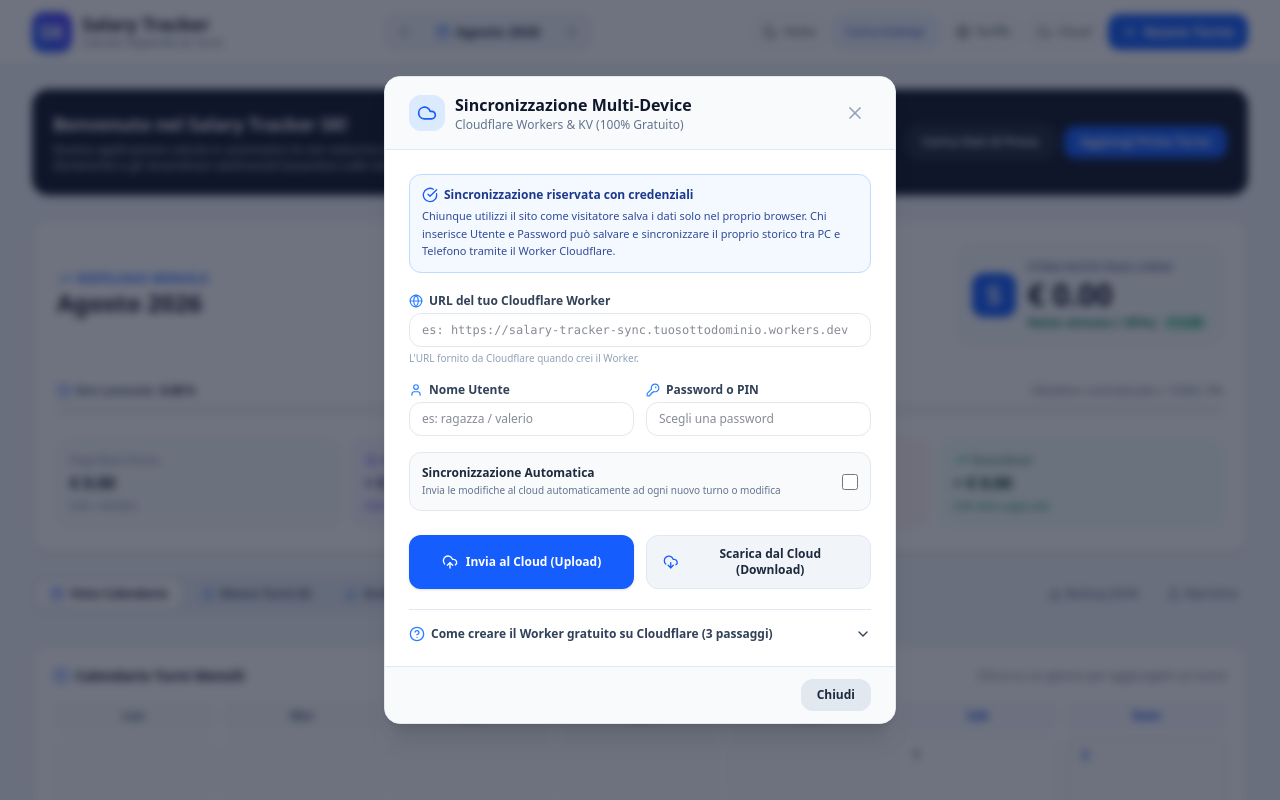
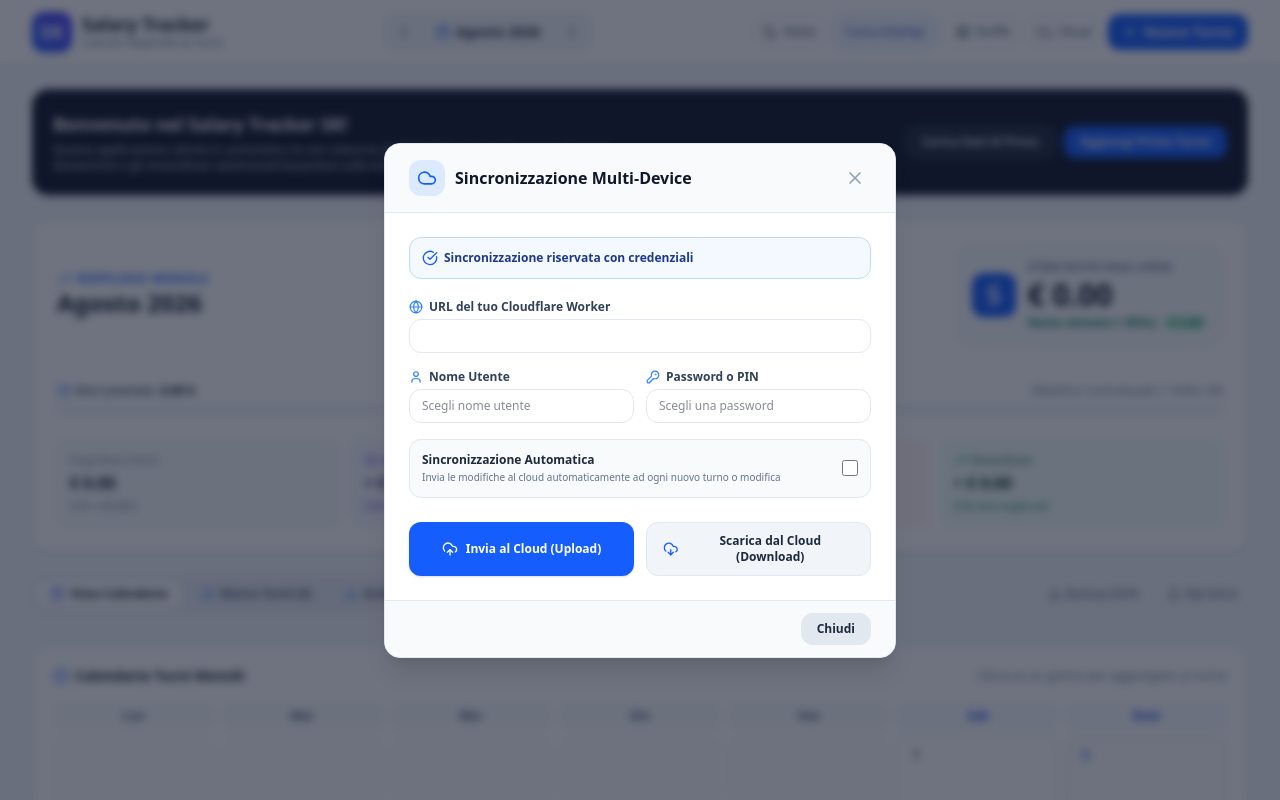
Before and after one commit to Valerio-Cola/SalaryTracker, a React (Vite) app: page / in a window 1280 px wide. Both pictures are taken after a click on the button "Cloud". Shown: the top 800 px of the page. Built offline with nearby package versions, Linux system fonts and the light colour scheme.

Commit message:
removed unnecessary content

```diff
--- a/src/components/CloudSyncModal.tsx
+++ b/src/components/CloudSyncModal.tsx
@@ -10,12 +10,7 @@ import {
   CheckCircle,
   AlertCircle,
   Loader2,
-  HelpCircle,
-  ChevronDown,
-  ChevronUp,
   RefreshCw,
-  Copy,
-  Check,
 } from 'lucide-react';
 import {
   SyncCredentials,
@@ -48,8 +43,6 @@ export const CloudSyncModal: React.FC<CloudSyncModalProps> = ({
   const [creds, setCreds] = useState<SyncCredentials>(getSyncCredentials());
   const [loadingAction, setLoadingAction] = useState<'push' | 'pull' | null>(null);
   const [statusMessage, setStatusMessage] = useState<{ type: 'success' | 'error'; text: string } | null>(null);
-  const [showGuide, setShowGuide] = useState<boolean>(false);
-  const [copiedCode, setCopiedCode] = useState<boolean>(false);
 
   useEffect(() => {
     if (isOpen) {
@@ -120,58 +113,6 @@ export const CloudSyncModal: React.FC<CloudSyncModalProps> = ({
     }
   };
 
-  const workerCodeSnippet = `export default {
-  async fetch(request, env) {
-    const corsHeaders = {
-      'Access-Control-Allow-Origin': '*',
-      'Access-Control-Allow-Methods': 'GET, POST, OPTIONS',
-      'Access-Control-Allow-Headers': 'Content-Type, X-User-Key, X-Passcode',
-    };
-
-    if (request.method === 'OPTIONS') return new Response(null, { headers: corsHeaders });
-    if (request.method !== 'POST') return new Response('Method not allowed', { status: 405, headers: corsHeaders });
-
-    try {
-      const { action, userKey, passcode, payload } = await request.json();
-      if (!userKey || !passcode) return new Response(JSON.stringify({ success: false, error: 'Credenziali mancanti' }), { status: 400, headers: corsHeaders });
-
-      const storageKey = 'user_data_' + userKey.toLowerCase().trim();
-      const authKey = 'user_auth_' + userKey.toLowerCase().trim();
-
-      if (!env.SALARY_TRACKER_KV) {
-        return new Response(JSON.stringify({ success: false, error: 'KV Namespace (SALARY_TRACKER_KV) non collegato nelle impostazioni.' }), { status: 500, headers: corsHeaders });
-      }
-
-      if (action === 'push') {
-        const existingAuth = await env.SALARY_TRACKER_KV.get(authKey);
-        if (existingAuth && existingAuth !== passcode) {
-          return new Response(JSON.stringify({ success: false, error: 'Password errata per questo utente' }), { status: 401, headers: corsHeaders });
-        }
-        if (!existingAuth) await env.SALARY_TRACKER_KV.put(authKey, passcode);
-        await env.SALARY_TRACKER_KV.put(storageKey, JSON.stringify(payload));
-        return new Response(JSON.stringify({ success: true }), { status: 200, headers: corsHeaders });
-      }
-
-      if (action === 'pull') {
-        const storedAuth = await env.SALARY_TRACKER_KV.get(authKey);
-        if (!storedAuth || storedAuth !== passcode) {
-          return new Response(JSON.stringify({ success: false, error: 'Password errata o utente non trovato' }), { status: 401, headers: corsHeaders });
-        }
-        const raw = await env.SALARY_TRACKER_KV.get(storageKey);
-        return new Response(JSON.stringify({ success: true, data: JSON.parse(raw) }), { status: 200, headers: corsHeaders });
-      }
-    } catch(e) {
-      return new Response(JSON.stringify({ success: false, error: e.message }), { status: 500, headers: corsHeaders });
-    }
-  }
-};`;
-
-  const copyCodeToClipboard = () => {
-    navigator.clipboard.writeText(workerCodeSnippet);
-    setCopiedCode(true);
-    setTimeout(() => setCopiedCode(false), 2000);
-  };
-
   return (
     <div className="fixed inset-0 z-50 flex items-center justify-center p-4 bg-slate-900/60 backdrop-blur-xs overflow-y-auto">
       <div className="bg-white dark:bg-slate-900 border border-slate-200 dark:border-slate-800 rounded-2xl shadow-xl w-full max-w-lg my-8 overflow-hidden transition-colors">
@@ -185,9 +126,6 @@ export const CloudSyncModal: React.FC<CloudSyncModalProps> = ({
               <h2 className="text-base font-bold text-slate-900 dark:text-white">
                 Sincronizzazione Multi-Device
               </h2>
-              <p className="text-xs text-slate-500 dark:text-slate-400">
-                Cloudflare Workers & KV (100% Gratuito)
-              </p>
             </div>
           </div>
           <button
@@ -201,14 +139,10 @@ export const CloudSyncModal: React.FC<CloudSyncModalProps> = ({
         {/* Corpo Modale */}
         <div className="p-6 space-y-5 max-h-[80vh] overflow-y-auto">
           {/* Informazione iniziale */}
-          <div className="p-3 bg-blue-50/70 dark:bg-blue-950/40 border border-blue-200 dark:border-blue-900/60 rounded-xl text-xs text-blue-900 dark:text-blue-200 space-y-1">
+          <div className="p-3 bg-blue-50/70 dark:bg-blue-950/40 border border-blue-200 dark:border-blue-900/60 rounded-xl text-xs text-blue-900 dark:text-blue-200">
             <p className="font-semibold flex items-center gap-1.5">
               <CheckCircle className="w-4 h-4 text-blue-600 dark:text-blue-400 shrink-0" />
               Sincronizzazione riservata con credenziali
-            </p>
-            <p className="text-[11px] opacity-90 leading-relaxed">
-              Chiunque utilizzi il sito come visitatore salva i dati solo nel proprio browser.
-              Chi inserisce Utente e Password può salvare e sincronizzare il proprio storico tra PC e Telefono tramite il Worker Cloudflare.
             </p>
           </div>
 
@@ -222,14 +156,11 @@ export const CloudSyncModal: React.FC<CloudSyncModalProps> = ({
               </label>
               <input
                 type="url"
-                placeholder="es: https://salary-tracker-sync.tuosottodominio.workers.dev"
+                placeholder=""
                 value={creds.workerUrl}
                 onChange={(e) => setCreds({ ...creds, workerUrl: e.target.value })}
                 className="w-full px-3 py-2 bg-white dark:bg-slate-800 border border-slate-200 dark:border-slate-700 rounded-xl text-xs text-slate-900 dark:text-white focus:outline-hidden focus:ring-2 focus:ring-blue-500 font-mono"
               />
-              <p className="text-[10px] text-slate-400 mt-1">
-                L'URL fornito da Cloudflare quando crei il Worker.
-              </p>
             </div>
 
             <div className="grid grid-cols-1 sm:grid-cols-2 gap-3">
@@ -241,7 +172,7 @@ export const CloudSyncModal: React.FC<CloudSyncModalProps> = ({
                 </label>
                 <input
                   type="text"
-                  placeholder="es: ragazza / valerio"
+                  placeholder="Scegli nome utente"
                   value={creds.userKey}
                   onChange={(e) => setCreds({ ...creds, userKey: e.target.value })}
                   className="w-full px-3 py-2 bg-white dark:bg-slate-800 border border-slate-200 dark:border-slate-700 rounded-xl text-xs text-slate-900 dark:text-white focus:outline-hidden focus:ring-2 focus:ring-blue-500"
@@ -341,55 +272,6 @@ export const CloudSyncModal: React.FC<CloudSyncModalProps> = ({
               {new Date(creds.lastSyncedAt).toLocaleString('it-IT')}
             </div>
           )}
-
-          {/* Guida di configurazione Cloudflare (Fai-da-te in 2 minuti) */}
-          <div className="border-t border-slate-200 dark:border-slate-800 pt-4">
-            <button
-              type="button"
-              onClick={() => setShowGuide(!showGuide)}
-              className="w-full flex items-center justify-between text-xs font-bold text-slate-700 dark:text-slate-300 hover:text-blue-600 dark:hover:text-blue-400 transition-colors"
-            >
-              <span className="flex items-center gap-1.5">
-                <HelpCircle className="w-4 h-4 text-blue-500" />
-                Come creare il Worker gratuito su Cloudflare (3 passaggi)
-              </span>
-              {showGuide ? <ChevronUp className="w-4 h-4" /> : <ChevronDown className="w-4 h-4" />}
-            </button>
-
-            {showGuide && (
-              <div className="mt-3 p-3.5 bg-slate-50 dark:bg-slate-800/60 rounded-xl border border-slate-200 dark:border-slate-700 text-xs text-slate-700 dark:text-slate-300 space-y-3">
-                <ol className="list-decimal list-inside space-y-2 text-[11px] leading-relaxed">
-                  <li>
-                    <strong>Crea il KV Namespace:</strong> Vai su Cloudflare Console &gt; <em>Workers & KV</em> &gt; <em>KV</em> &gt; Clicca <strong>Create a Namespace</strong> e chiamalo <code>SALARY_TRACKER_KV</code>.
-                  </li>
-                  <li>
-                    <strong>Crea il Worker:</strong> Vai su <em>Workers & Pages</em> &gt; <strong>Create Application</strong> &gt; <strong>Create Worker</strong>. Assegnali un nome e incolla il codice JS sottostante.
-                  </li>
-                  <li>
-                    <strong>Collega il KV al Worker:</strong> Vai nelle <em>Settings</em> del Worker appena creato &gt; <em>Variables</em> &gt; <em>KV Namespace Bindings</em> &gt; Aggiungi un Binding col nome della variabile <code>SALARY_TRACKER_KV</code> selezionando il KV creato al punto 1.
-                  </li>
-                </ol>
-
-                <div className="pt-2">
-                  <div className="flex items-center justify-between mb-1">
-                    <span className="text-[10px] font-bold text-slate-500 uppercase tracking-wider">
-                      Codice per il Worker (Incolla su Cloudflare):
-                    </span>
-                    <button
-                      onClick={copyCodeToClipboard}
-                      className="text-[10px] font-semibold text-blue-600 dark:text-blue-400 hover:underline flex items-center gap-1"
-                    >
-                      {copiedCode ? <Check className="w-3 h-3 text-emerald-500" /> : <Copy className="w-3 h-3" />}
-                      {copiedCode ? 'Copiato!' : 'Copia Codice'}
-                    </button>
-                  </div>
-                  <pre className="p-2.5 bg-slate-900 text-slate-100 rounded-lg text-[10px] font-mono overflow-x-auto max-h-40 leading-normal border border-slate-800">
-                    {workerCodeSnippet}
-                  </pre>
-                </div>
-              </div>
-            )}
-          </div>
         </div>
 
         {/* Footer */}
```
